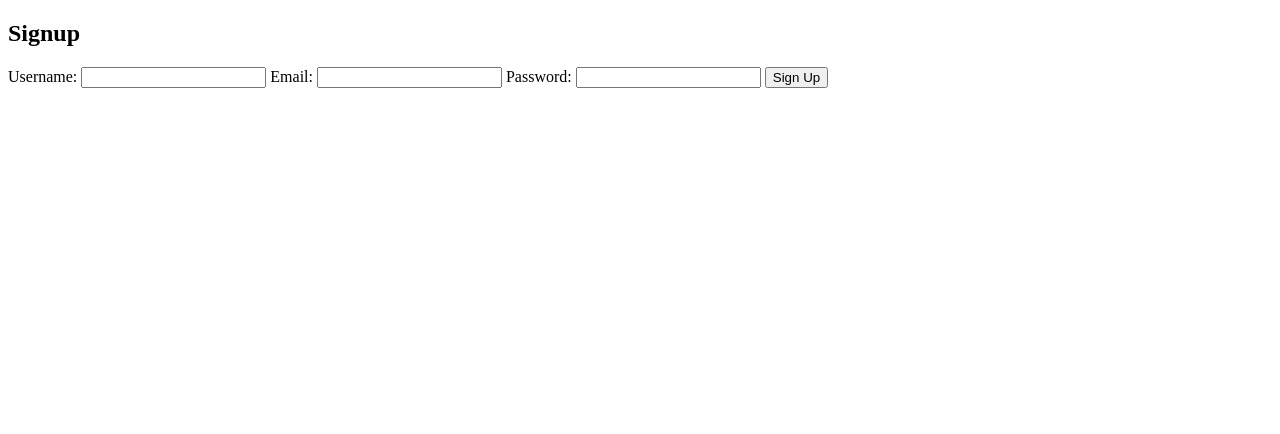
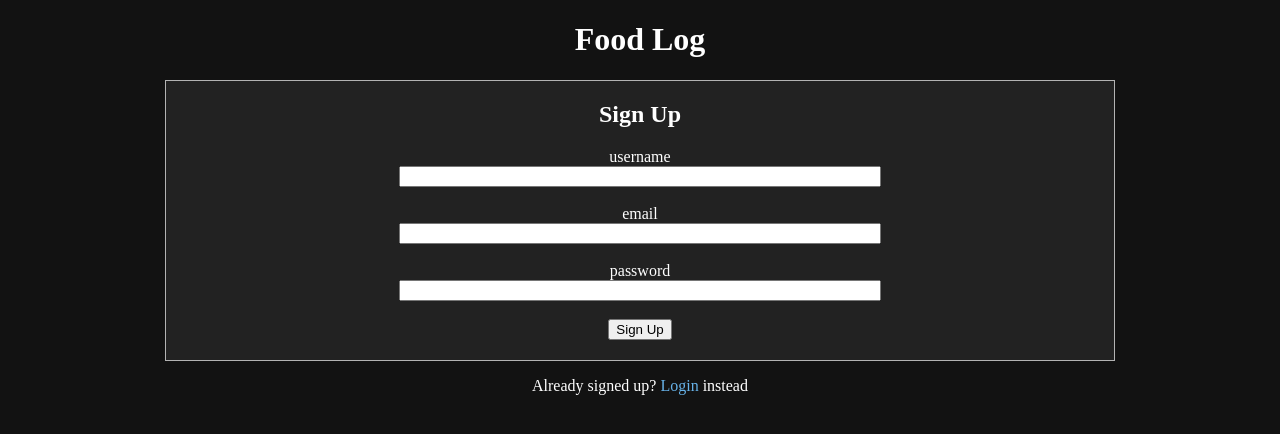
Before and after one commit to Andy-Wu12/NutriTrack, a Django app: page / in a window 1280 px wide. Shown: the top 434 px of the page. Run offline with Django 4.2, Linux system fonts and the light colour scheme.

Commit message:
Completed basic styling and layout for sign up page

```diff
--- /dev/null
+++ b/access/static/access/layout.css
@@ -0,0 +1,13 @@
+
+form {
+    display: inline-block;
+    width: 75%;
+}
+
+input {
+    width: 50%;
+}
+
+.form-content {
+    padding-bottom: 20px;
+}
--- /dev/null
+++ b/access/static/access/styles.css
@@ -0,0 +1,28 @@
+:root {
+    --link-color: #67b2e8;
+    --link-hover-color: #bfccff;
+}
+
+body {
+    color: #ffffff;
+    text-align: center;
+    background-color: #121212;
+}
+
+form {
+    background-color: #222222;
+    border: 1px solid #b3b3b3;
+}
+
+a {
+    text-decoration: none;
+}
+
+a:link, a:visited {
+    color: var(--link-color);
+}
+
+a:hover {
+    color: var(--link-hover-color);
+    text-decoration: underline;
+}
--- a/access/templates/access/signup.html
+++ b/access/templates/access/signup.html
@@ -5,15 +5,31 @@
     <title> Sign Up </title>
 
     {% load static %}
+    <link rel="stylesheet" type="text/css" href="{% static 'access/styles.css' %}">
+    <link rel="stylesheet" type="text/css" href="{% static 'access/layout.css' %}">
 </head>
 <body>
     <main class="access-form">
-        <h2 id="signup-form-header"> Signup </h2>
-        <form id="signup-form" action="{% url 'access:signup' %}" method="post">
+        <h1 id="signup-form-header"> Food Log </h1>
+        <form class='input-form' id="signup-form" action="{% url 'access:signup' %}"
+              method="post">
             {% csrf_token %}
-            {{ form }}
-            <button type="submit"> Sign Up </button>
+            <div class="form-content">
+                <h2> Sign Up </h2>
+                {% for field in form %}
+                    <div class=input-field id="{{ field.name }}-input">
+                        <label for="{{ field.name }}">{{ field.name }}</label>
+                        <br/>
+                        {{ field }}
+                    </div>
+                    <br/>
+                {% endfor %}
+                <button type="submit"> Sign Up </button>
+            </div>
         </form>
     </main>
+    <footer>
+        <p> Already signed up? <a href="{% url 'access:login' %}">Login</a> instead</p>
+    </footer>
 </body>
 </html>
```
